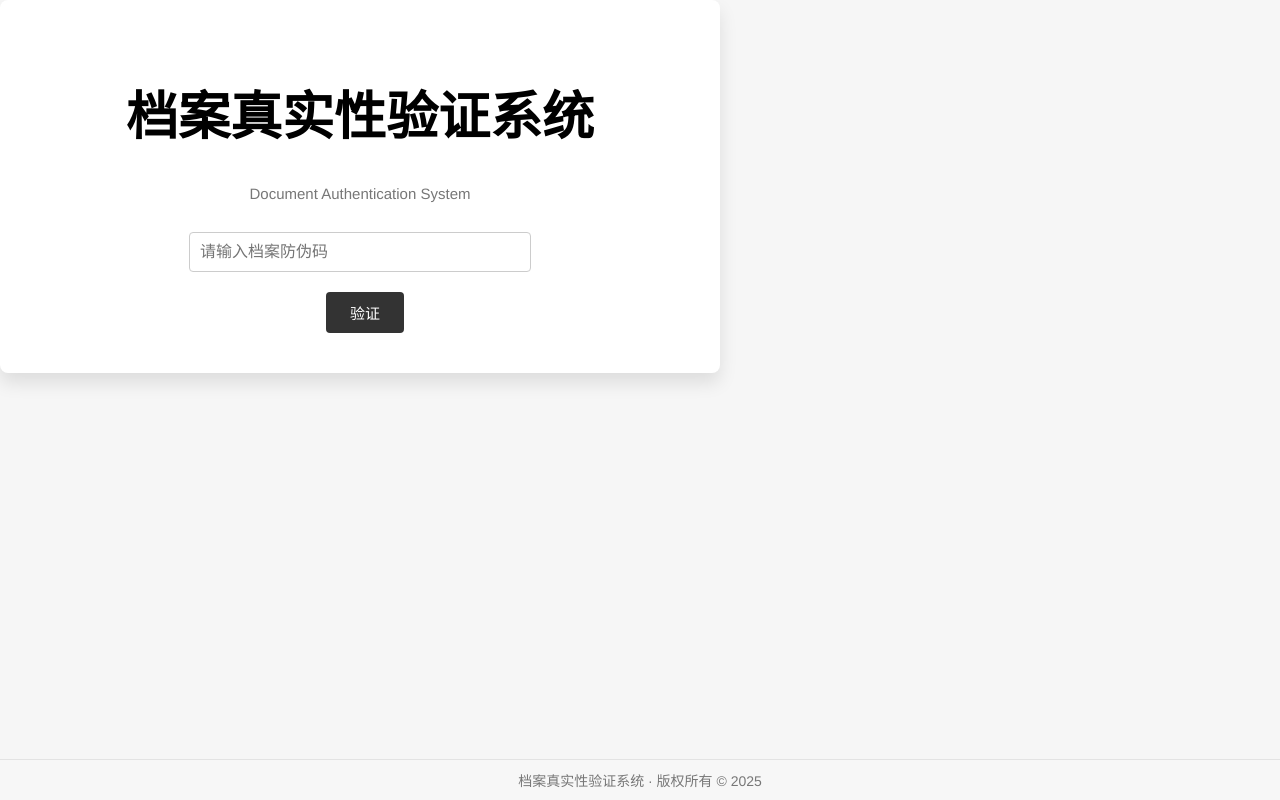
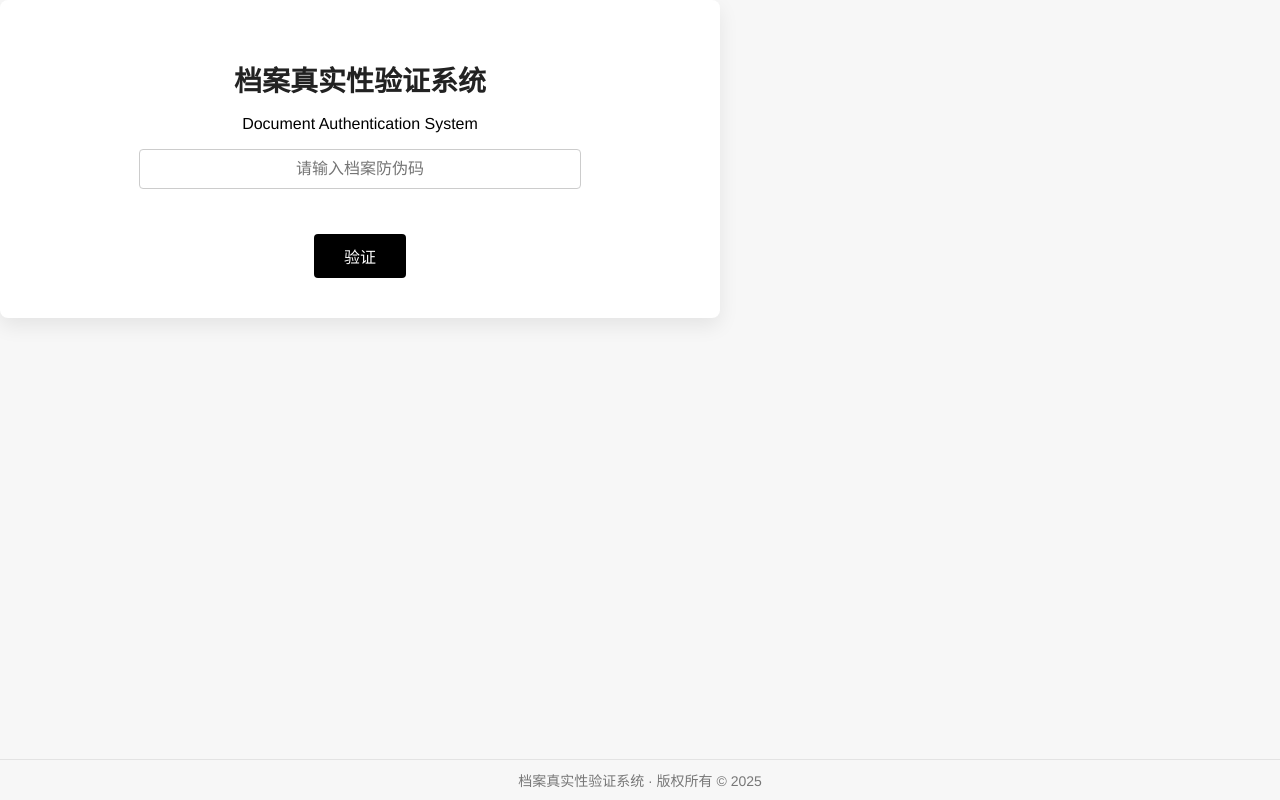
Before and after one commit to Lily11234/Lily_auth, a website: page index.html in a window 1280 px wide. Drawn offline with Linux system fonts and the light colour scheme.

```diff
--- a/style.css
+++ b/style.css
@@ -1,8 +1,9 @@
- body {
+  html, body {
+    height: 100%;
+    margin: 0;
+    padding: 0;
+    background-color: #f7f7f7;
     font-family: "Helvetica Neue", Helvetica, Arial, sans-serif;
-      background-color: #f6f6f6;
-      margin: 0;
-      min-height: 100vh;
     display: flex;
     flex-direction: column;
   }
@@ -19,60 +20,55 @@
     background: #fff;
     padding: 40px 60px;
     border-radius: 8px;
-      box-shadow: 0 10px 18px rgba(0, 0, 0, 0.1);
+    box-shadow: 0 8px 20px rgba(0, 0, 0, 0.08);
     text-align: center;
     width: 90%;
     max-width: 600px;
   }
 
-    .header {
-      font-size: 26px;
-      margin: 0 0 8px;
+  h1 {
+    font-size: 28px;
+    margin-bottom: 10px;
+    color: #222;
   }
 
-    .subtitle {
+  h2 {
+    font-size: 16px;
     color: #777;
-      margin-bottom: 20px;
-      font-size: 15px;
+    margin-bottom: 30px;
+    font-weight: normal;
   }
 
   input[type="text"] {
+    width: 70%;
     padding: 10px;
     font-size: 16px;
     border: 1px solid #ccc;
     border-radius: 4px;
-      width: 80%;
-      max-width: 320px;
-      margin-top: 10px;
+    outline: none;
+    text-align: center;
+    margin-bottom: 20px;
   }
 
   button {
-      margin-left: 10px;
-      padding: 10px 24px;
-      font-size: 15px;
-      background-color: #333;
+    background-color: #000;
     color: #fff;
     border: none;
+    padding: 10px 30px;
     border-radius: 4px;
     cursor: pointer;
+    font-size: 16px;
+    transition: background-color 0.2s ease;
   }
 
   button:hover {
-      background-color: #555;
+    background-color: #333;
   }
 
-
   .cf-turnstile {
-      margin: 20px auto;
-    }
-
-    .container {
-      margin: auto;
-      padding: 2rem;
-      background-color: #1a1a1a;
-      border-radius: 8px;
-      border: 1px solid #333;
-      box-shadow: 0 0 20px rgba(255,255,255,0.05);
+    display: flex;
+    justify-content: center;
+    margin-bottom: 25px;
   }
 
   .footer {
```
Lines whose indentation alone changed are shown as unchanged.
